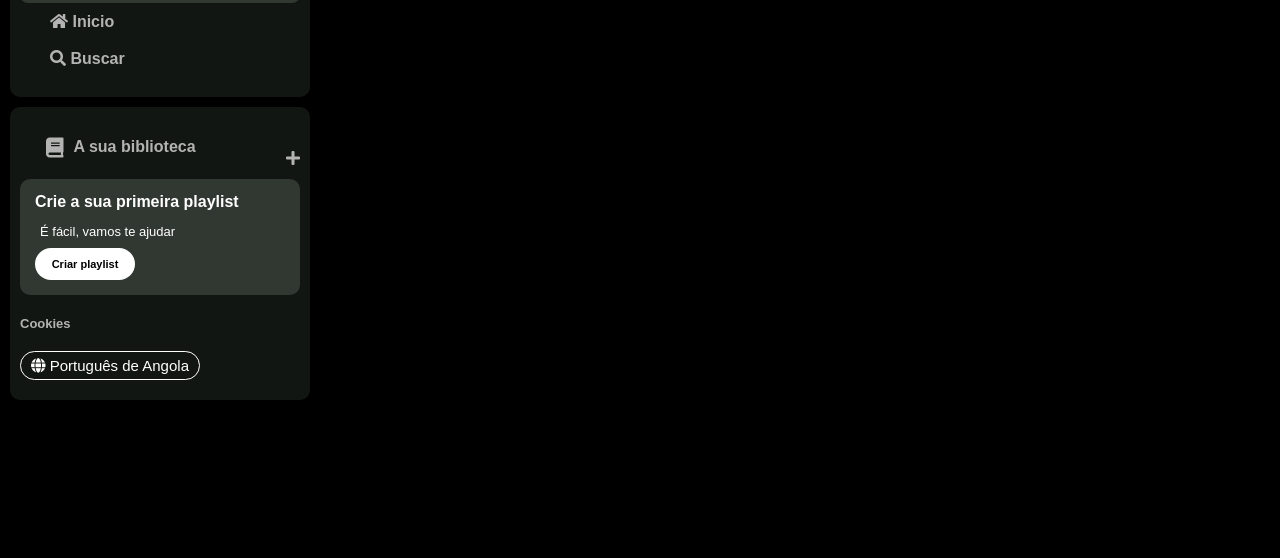
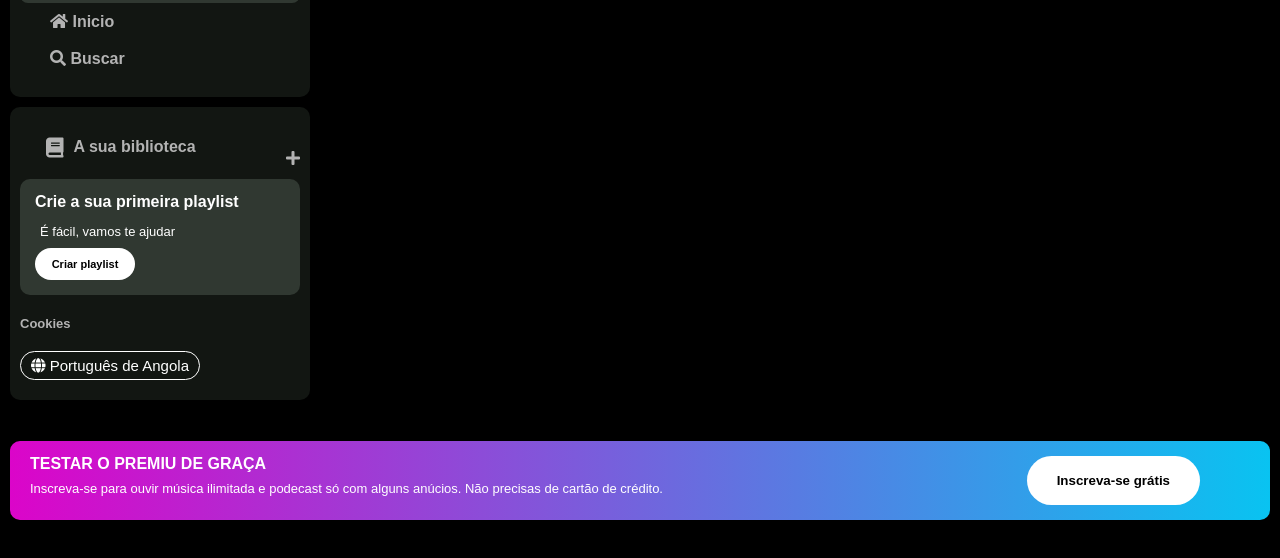
Before and after one commit to ivansftdejc/Alura, a plain HTML site: page Imersão-Jan-24/Spotify-Imersão/index.html in a window 1280 px wide. Shown: the part 60-618 px from the top of the page. Drawn offline with Linux system fonts and the light colour scheme.

Commit message:
estrutura e estilização do footer

```diff
--- a/Imersão-Jan-24/Spotify-Imersão/index.html
+++ b/Imersão-Jan-24/Spotify-Imersão/index.html
@@ -66,7 +66,13 @@
     <main>
         <h1>conteudo</h1>
     </main>
-    <Footer></Footer>
+    <footer class="rodape__footer">
+        <div class="text__footer">
+            <h1 class="titulo">Testar o Premiu de graça</h1>
+            <p class="texto">Inscreva-se para ouvir música ilimitada e podecast só com alguns anúcios. Não precisas de cartão de crédito.</p>
+        </div>
+        <button class="inscrever-se__button">Inscreva-se grátis</button>
+    </footer>
 
 </body>
 
--- a/Imersão-Jan-24/Spotify-Imersão/style.css
+++ b/Imersão-Jan-24/Spotify-Imersão/style.css
@@ -1,35 +1,43 @@
-body{
+body {
     background-color: #000;
+    display: flex;
+    flex-direction: column;
 }
-.sidebar_navigation{
+
+.sidebar_navigation {
     background-color: rgba(93, 110, 93, 0.2);
     border-radius: 10px;
     padding: 10px;
 }
-.sidebar{
-    position: fixed;
+
+.sidebar {
     top: 0px;
     left: 0px;
     bottom: 0px;
     padding: 10px;
     width: 300px;
 }
-.sidebar_navigation .logo{
+
+.sidebar_navigation .logo {
     background: #303831;
     border-radius: 8px;
-    display:flex;
+    display: flex;
     padding: 8px;
 
 }
-.logo img{
+
+.logo img {
     width: 80px;
 }
-.sidebar nav ul{
+
+.sidebar nav ul {
     margin: 0px 20px 10px 20px;
 }
-.sidebar .sidebar_navigation ul li{
+
+.sidebar .sidebar_navigation ul li {
     padding: 10px 10px;
 }
+
 .sidebar .sidebar_navigation ul li a {
     color: #b3b3b3;
     text-decoration: none;
@@ -37,9 +45,10 @@ body{
     font-size: 16px;
     font-family: "DM Sans", sans-serif;
 }
-.sidebar .biblioteca{
+
+.sidebar .biblioteca {
     display: flex;
-    justify-content:space-between;
+    justify-content: space-between;
     flex-direction: column;
     background-color: rgba(93, 110, 93, 0.2);
     color: #b3b3b3;
@@ -49,11 +58,13 @@ body{
     padding: 10px;
     margin: 10px 0px;
 }
+
 .biblioteca .biblioteca__content {
     display: flex;
     justify-content: space-between;
 }
-.biblioteca .biblioteca__content .biblioteca__button{
+
+.biblioteca .biblioteca__content .biblioteca__button {
     display: flex;
     margin: 20px;
     color: #b3b3b3;
@@ -61,20 +72,23 @@ body{
     font-size: 16px;
     font-weight: 600;
     font-family: "DM Sans", sans-serif;
-    text-decoration:none;
+    text-decoration: none;
     text-transform: none;
 }
-.biblioteca__button .fa-book{
+
+.biblioteca__button .fa-book {
     font-size: 20px;
     margin-right: 5px;
     font-weight: 300;
     padding-right: 5px;
     padding-top: 0px;
 }
-.biblioteca__content .fa-plus{
+
+.biblioteca__content .fa-plus {
     padding-top: 33px;
 }
-.biblioteca__playlist{
+
+.biblioteca__playlist {
     display: flex;
     flex-direction: column;
     background-color: #303831;
@@ -82,7 +96,8 @@ body{
     padding: 15px;
     margin-bottom: 10px;
 }
-.biblioteca__playlist .playlist-text{
+
+.biblioteca__playlist .playlist-text {
     display: flex;
     flex-direction: column;
     margin-bottom: 10px;
@@ -91,45 +106,87 @@ body{
     font-family: "DM Sans", sans-serif;
     color: #fff;
 }
-.biblioteca__playlist .title__playlist{
+
+.biblioteca__playlist .title__playlist {
     font-size: 16px;
     font-weight: 600;
     margin-bottom: 15px;
 }
-.biblioteca__playlist .subtitle__playlist{
+
+.biblioteca__playlist .subtitle__playlist {
     font-weight: 100;
     font-size: 13px;
     margin-left: 5px;
 }
-.biblioteca__playlist .button__playlist{
+
+.biblioteca__playlist .button__playlist {
     background-color: #fff;
-    border-radius:30px;
+    border-radius: 30px;
     width: 100px;
     padding: 10px;
     font-size: 11px;
-    font-weight:700;
+    font-weight: 700;
 }
-.biblioteca .button_cookies{
+
+.biblioteca .button_cookies {
     margin: 10px 0px;
 }
-.biblioteca .button_cookies a{
+
+.biblioteca .button_cookies a {
     text-decoration: none;
     font-size: 13px;
     font-weight: 600;
     font-family: "DM Sans", sans-serif;
     color: #b3b3b3;
 }
-.biblioteca .button_cookies a:hover{
+
+.biblioteca .button_cookies a:hover {
     text-decoration: underline;
 }
-.biblioteca .language{
+
+.biblioteca .language {
     margin: 10px 0px;
 }
-.biblioteca .language .button__language{
+
+.biblioteca .language .button__language {
     background-color: transparent;
-    color:#fff;
+    color: #fff;
     padding: 5px 10px;
     border: 1px solid #fff;
     border-radius: 25px;
     font-size: 15px;
 }
+
+.rodape__footer {
+    display: flex;
+    justify-content: space-between;
+    background: linear-gradient(to right, #db05c9, #09c3f1);
+    padding: 15px 20px;
+    margin: 5px 10px;
+    border-radius: 10px;
+}
+
+.text__footer {
+    font-family: "DM Sans", sans-serif;
+    color: #fff;
+}
+
+.text__footer .titulo {
+    text-transform: uppercase;
+    margin-bottom: 10px;
+    font-weight: 600;
+    font-size: 16px;
+}
+
+.text__footer .texto {
+    font-size: 13px;
+    margin-bottom: 10px;
+}
+
+.rodape__footer .inscrever-se__button {
+    background-color: #fff;
+    border-radius: 30px;
+    font-weight: 600;
+    padding: 0px 30px;
+    margin-right: 50px;
+}
```
